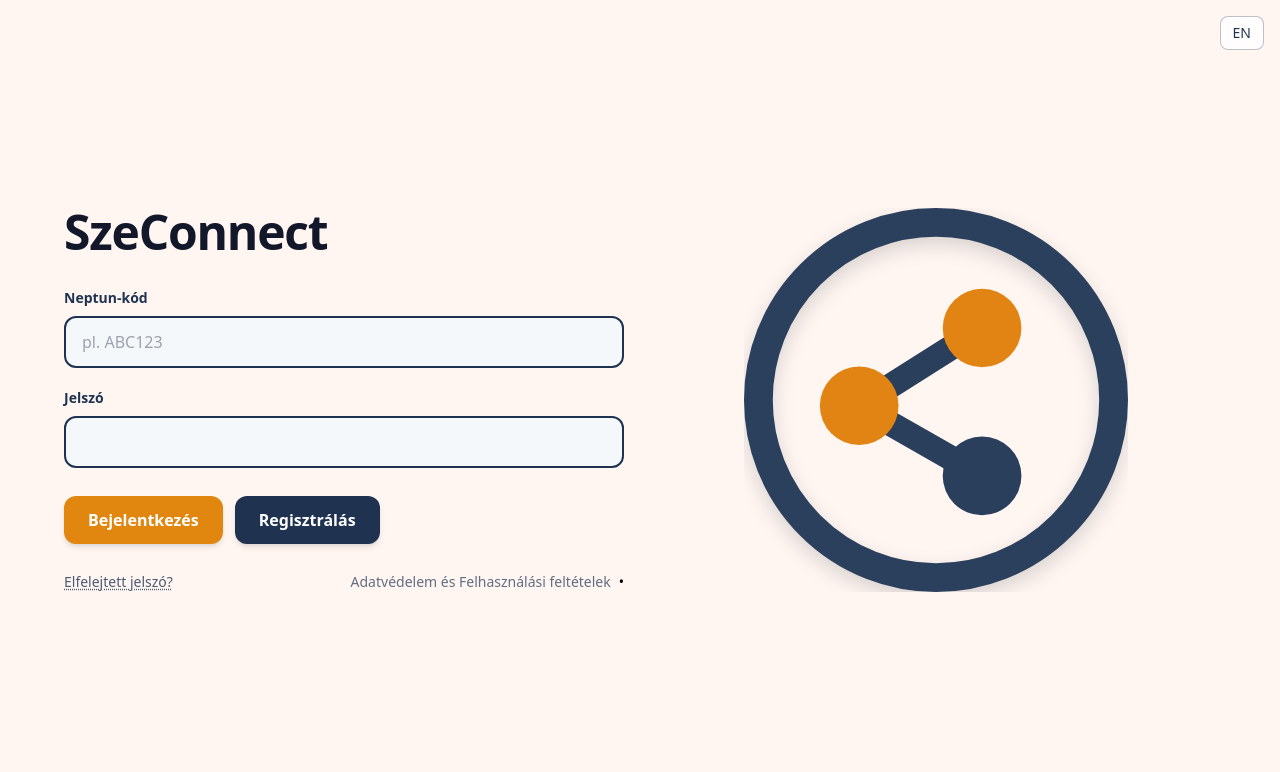
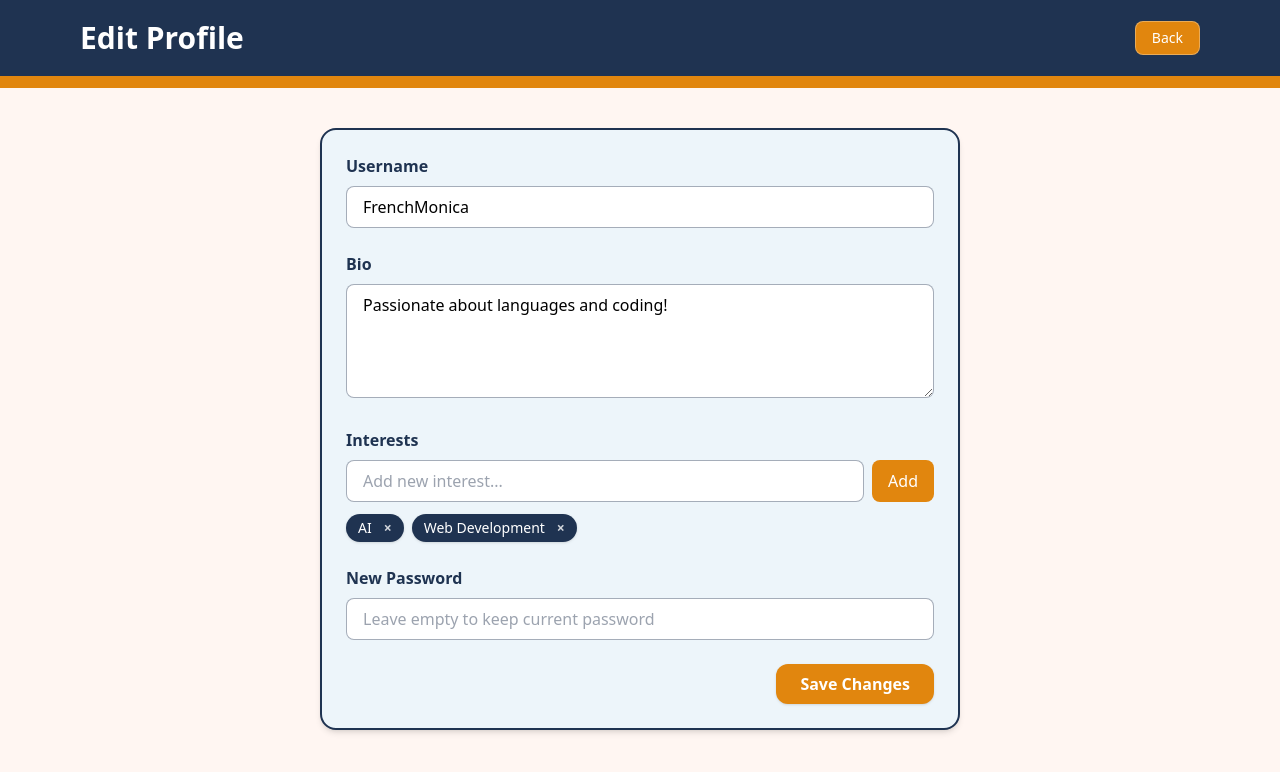
Before and after one commit to SZEConnect/SZEConnect, a React (Create React App) app in the folder szeconnect/: page /edit-profile in a window 1280 px wide. Before the commit this address led to /login. Shown: the top 772 px of the page. Built offline with nearby package versions, Linux system fonts and the light colour scheme; no server answers.

Commit message:
Make EditProfilePage, Fix UserProfilePage header, and add logout button

```diff
--- a/szeconnect/src/App.js
+++ b/szeconnect/src/App.js
@@ -94,6 +94,7 @@ import PostDetailsPage from "./pages/PostDetailsPage";
 import CreateGroupPage from "./pages/CreateGroupPage";
 import ForgotPasswordPage from "./pages/ForgotPasswordPage";
 import UsersTestPage from "./pages/UsersTestPage";
+import EditProfilePage from "./pages/EditProfilPage";
 
 // simple guard for pages that need a token
 function ProtectedRoute({ children }) {
@@ -136,6 +137,8 @@ export default function App() {
         <Route path="/groups/new" element={<ProtectedRoute><CreateGroupPage /></ProtectedRoute>} />
         <Route path="/forgot" element={<ForgotPasswordPage />} />
         <Route path="/dev/users" element={<UsersTestPage />} />
+        <Route path="/edit-profile" element={<EditProfilePage />} />
+
 
         {/* fallback */}
         <Route path="*" element={<Navigate to="/login" replace />} />
--- /dev/null
+++ b/szeconnect/src/pages/EditProfilPage.jsx
@@ -0,0 +1,154 @@
+import { useState } from "react";
+import { useNavigate } from "react-router-dom";
+
+export default function EditProfilePage() {
+  const navigate = useNavigate();
+
+  // Temporary local user data (replace with backend fetch later)
+  const [form, setForm] = useState({
+    username: "FrenchMonica",
+    bio: "Passionate about languages and coding!",
+    interests: ["AI", "Web Development"],
+    password: "",
+  });
+
+  const [newInterest, setNewInterest] = useState("");
+
+  const handleChange = (e) => {
+    setForm({ ...form, [e.target.name]: e.target.value });
+  };
+
+  const handleAddInterest = () => {
+    if (newInterest.trim() && !form.interests.includes(newInterest.trim())) {
+      setForm({ ...form, interests: [...form.interests, newInterest.trim()] });
+      setNewInterest("");
+    }
+  };
+
+  const handleRemoveInterest = (interest) => {
+    setForm({ ...form, interests: form.interests.filter((i) => i !== interest) });
+  };
+
+  const handleSubmit = (e) => {
+    e.preventDefault();
+    alert("✅ Profile updated successfully (mock mode)");
+    navigate("/profile"); // go back to profile
+  };
+
+  return (
+    <div className="min-h-screen bg-[#FFF6F2]">
+      {/* Header */}
+      <header className="bg-[#1F3351] text-white">
+        <div className="mx-auto max-w-6xl px-4 py-5 flex items-center justify-between">
+          <h1 className="text-3xl font-extrabold">Edit Profile</h1>
+          <button
+            onClick={() => navigate("/profile")}
+            className="rounded-lg border border-white/30 bg-[#E1860E] text-white px-4 py-1.5 text-sm font-medium hover:bg-[#cf760c]"
+          >
+            Back
+          </button>
+        </div>
+        <div className="h-3 bg-[#E1860E]" />
+      </header>
+
+      {/* Form */}
+      <main className="mx-auto max-w-2xl px-4 py-10">
+        <form
+          onSubmit={handleSubmit}
+          className="space-y-6 rounded-2xl border-2 border-[#1F3351] bg-[#EDF5FA] p-6 shadow-md"
+        >
+          {/* Username */}
+          <div>
+            <label className="block text-[#1F3351] font-bold mb-2">
+              Username
+            </label>
+            <input
+              type="text"
+              name="username"
+              value={form.username}
+              onChange={handleChange}
+              className="w-full rounded-lg border border-[#1F3351]/40 px-4 py-2 focus:outline-none focus:ring-2 focus:ring-[#E1860E]"
+            />
+          </div>
+
+          {/* Bio */}
+          <div>
+            <label className="block text-[#1F3351] font-bold mb-2">Bio</label>
+            <textarea
+              name="bio"
+              value={form.bio}
+              onChange={handleChange}
+              rows="4"
+              className="w-full rounded-lg border border-[#1F3351]/40 px-4 py-2 focus:outline-none focus:ring-2 focus:ring-[#E1860E]"
+            />
+          </div>
+
+          {/* Interests */}
+          <div>
+            <label className="block text-[#1F3351] font-bold mb-2">
+              Interests
+            </label>
+            <div className="flex gap-2 mb-3">
+              <input
+                type="text"
+                placeholder="Add new interest..."
+                value={newInterest}
+                onChange={(e) => setNewInterest(e.target.value)}
+                className="flex-1 rounded-lg border border-[#1F3351]/40 px-4 py-2 focus:outline-none focus:ring-2 focus:ring-[#E1860E]"
+              />
+              <button
+                type="button"
+                onClick={handleAddInterest}
+                className="rounded-lg bg-[#E1860E] text-white px-4 py-2 font-medium hover:bg-[#cf760c]"
+              >
+                Add
+              </button>
+            </div>
+            <div className="flex flex-wrap gap-2">
+              {form.interests.map((tag) => (
+                <span
+                  key={tag}
+                  className="inline-flex items-center gap-2 rounded-full bg-[#1F3351] text-white px-3 py-1 text-sm shadow"
+                >
+                  {tag}
+                  <button
+                    type="button"
+                    onClick={() => handleRemoveInterest(tag)}
+                    className="text-white/80 hover:text-red-300 font-bold ml-1"
+                  >
+                    ×
+                  </button>
+                </span>
+              ))}
+            </div>
+          </div>
+
+          {/* Password */}
+          <div>
+            <label className="block text-[#1F3351] font-bold mb-2">
+              New Password
+            </label>
+            <input
+              type="password"
+              name="password"
+              value={form.password}
+              onChange={handleChange}
+              placeholder="Leave empty to keep current password"
+              className="w-full rounded-lg border border-[#1F3351]/40 px-4 py-2 focus:outline-none focus:ring-2 focus:ring-[#E1860E]"
+            />
+          </div>
+
+          {/* Submit */}
+          <div className="text-right">
+            <button
+              type="submit"
+              className="rounded-xl bg-[#E1860E] text-white font-semibold px-6 py-2 shadow hover:opacity-95"
+            >
+              Save Changes
+            </button>
+          </div>
+        </form>
+      </main>
+    </div>
+  );
+}
--- a/szeconnect/src/pages/GroupPage.jsx
+++ b/szeconnect/src/pages/GroupPage.jsx
@@ -142,18 +142,33 @@ export default function GroupPage() {
                 <li key={p.id}>
                   <article className="rounded-xl border-2 border-[#1F3351] bg-[#EDF5FA] shadow-sm overflow-hidden">
                     <header className="px-4 py-3 border-b border-[#1F3351]/10 flex items-center gap-3">
-                      <div className="w-10 h-10 rounded-full bg-white border border-[#1F3351]/30 flex items-center justify-center">
+                      {/* Clickable user profile */}
+                      <Link
+                        to={`/users/${p.authorId || 'usr-demo'}`} // temporary mock ID
+                        className="w-10 h-10 rounded-full bg-white border border-[#1F3351]/30 flex items-center justify-center hover:bg-[#fdfdfd]"
+                      >
                         <UserIcon className="w-6 h-6" />
-                      </div>
+                      </Link>
                       <div className="min-w-0">
-                        <p className="text-[#1F3351] font-semibold truncate">{p.author}</p>
+                        <Link
+                          to={`/users/${p.authorId || 'usr-demo'}`}
+                          className="text-[#1F3351] font-semibold truncate hover:underline"
+                        >
+                          {p.author}
+                        </Link>
                         <p className="text-[#1F3351]/70 text-xs">{p.createdAt}</p>
                       </div>
                     </header>
-                    <div className="px-4 py-3 text-[#1F3351]/90 whitespace-pre-wrap">{p.title && <p className="font-bold mb-1">{p.title}</p>}{p.content}</div>
+
+                    {/* Clickable post body */}
+                    <Link to={`/posts/${p.id}`} className="block px-4 py-3 text-[#1F3351]/90 whitespace-pre-wrap hover:bg-[#f5f9fc] transition">
+                      {p.title && <p className="font-bold mb-1">{p.title}</p>}
+                      {p.content}
+                    </Link>
                   </article>
                 </li>
               ))}
+
             </ul>
           )}
         </section>
--- a/szeconnect/src/pages/UserProfilePage.jsx
+++ b/szeconnect/src/pages/UserProfilePage.jsx
@@ -101,14 +101,46 @@ export default function UserProfilePage() {
       {/* Header */}
         <header className="bg-[#1F3351] text-white">
           <div className="mx-auto max-w-6xl px-4 py-5 flex items-center justify-between">
-          <div className="flex items-center gap-4">
-            <div className="w-16 h-16 rounded-full bg-white/10 border-2 border-white/30 flex items-center justify-center">
-              <UserIcon className="w-9 h-9" stroke="#FFFFFF" />
+            {/* LEFT SIDE: Logo + Username */}
+            <div className="flex items-center gap-4 min-w-0">
+              {/* <div className="w-16 h-16 rounded-full border-2 border-white/60 flex items-center justify-center bg-[#1F3351]">
+                <LogoMark className="w-10 h-10" variant="light" />
+              </div> */}
+              <div className="w-20 h-20"><LogoMark className="w-full h-full" variant="light" /></div>
+
+              <h1 className="text-3xl md:text-4xl font-extrabold tracking-tight truncate">
+                {user.username}
+              </h1>
             </div>
-            <h1 className="text-3xl md:text-4xl font-extrabold tracking-tight truncate">{user.username}</h1>
-          </div>
-          <div className="flex items-center gap-4">
-            <div className="hidden md:block w-12 h-12"><LogoMark className="w-full h-full" variant="light" /></div>
+
+            {/* RIGHT SIDE: Info, Profile, Logout, Language */}
+            <div className="flex items-center gap-3">
+              {/* Info button */}
+              <Link
+                to="/info"
+                className="w-10 h-10 inline-flex items-center justify-center rounded-full border-2 border-white/60 hover:bg-white/10 text-xl italic font-serif"
+              >
+                i
+              </Link>
+
+              {/* Profile button */}
+              <Link
+                to="/profile"
+                className="w-10 h-10 inline-flex items-center justify-center rounded-full border-2 border-white/60 hover:bg-white/10"
+                aria-label="Profile"
+              >
+                <UserIcon className="w-6 h-6" stroke="#FFFFFF" />
+              </Link>
+
+              {/* Logout button */}
+              <button
+                onClick={() => navigate("/login")}
+                className="rounded-lg border border-white/30 bg-[#E1860E] text-white px-4 py-1.5 text-sm font-medium hover:bg-[#cf760c] transition"
+              >
+                Logout
+              </button>
+
+              {/* Language toggle */}
               <button
                 onClick={() => setLang(lang === "hu" ? "en" : "hu")}
                 className="rounded-lg border border-white/30 bg-white/80 backdrop-blur px-3 py-1.5 text-sm font-medium text-[#1F3351] hover:bg-white"
@@ -119,6 +151,7 @@ export default function UserProfilePage() {
           </div>
           <div className="h-3 bg-[#E1860E]" />
         </header>
+
 
       <main className="mx-auto max-w-6xl px-4 py-6">
         {/* Top info grid */}
@@ -150,6 +183,7 @@ export default function UserProfilePage() {
             >
               <EditIcon className="w-5 h-5" /> {t.edit}
             </button>
+
           </div>
         </div>
 
@@ -214,23 +248,41 @@ function Tag({ label }) {
     </span>
   );
 }
-
 function PostCard({ post }) {
   return (
-    <article className="rounded-xl border-2 border-[#1F3351] bg-white shadow-sm overflow-hidden">
+    <article className="rounded-xl border-2 border-[#1F3351] bg-white shadow-sm overflow-hidden hover:shadow-md transition">
       <header className="px-4 py-3 border-b border-[#1F3351]/10 flex items-center gap-2">
-        <div className="w-8 h-8 rounded-full bg-[#EDF5FA] border border-[#1F3351]/40 flex items-center justify-center">
+        {/* Clickable user icon */}
+        <Link
+          to={`/users/${post.userId || 'usr-demo'}`}
+          className="w-8 h-8 rounded-full bg-[#EDF5FA] border border-[#1F3351]/40 flex items-center justify-center hover:bg-[#f9fbff]"
+        >
           <UserIcon className="w-5 h-5" />
-        </div>
+        </Link>
         <div className="min-w-0">
-          <h4 className="text-[#1F3351] font-bold truncate">{post.title}</h4>
-          <p className="text-[#1F3351]/70 text-xs truncate">{post.createdAt} · {post.group || "Public"}</p>
+          <Link
+            to={`/posts/${post.id}`}
+            className="text-[#1F3351] font-bold truncate hover:underline"
+          >
+            {post.title}
+          </Link>
+          <p className="text-[#1F3351]/70 text-xs truncate">
+            {post.createdAt} · {post.group || "Public"}
+          </p>
         </div>
       </header>
-      <div className="px-4 py-3 text-[#1F3351]/90 whitespace-pre-wrap">{post.content}</div>
+
+      {/* Clickable content area */}
+      <Link
+        to={`/posts/${post.id}`}
+        className="block px-4 py-3 text-[#1F3351]/90 whitespace-pre-wrap hover:bg-[#f5f9fc]"
+      >
+        {post.content}
+      </Link>
     </article>
   );
 }
+
 
 function Skeleton() {
   return (
```
Lines whose indentation alone changed are shown as unchanged.
